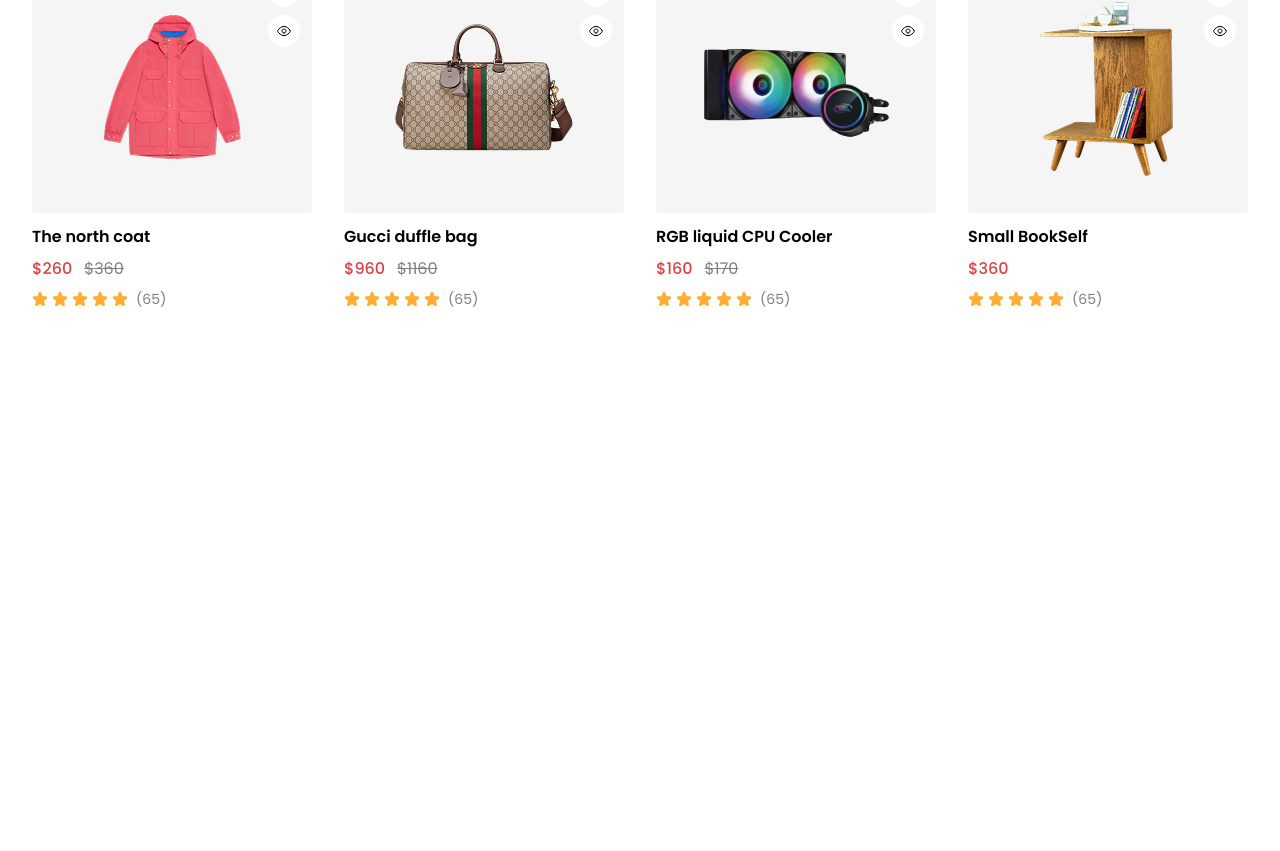
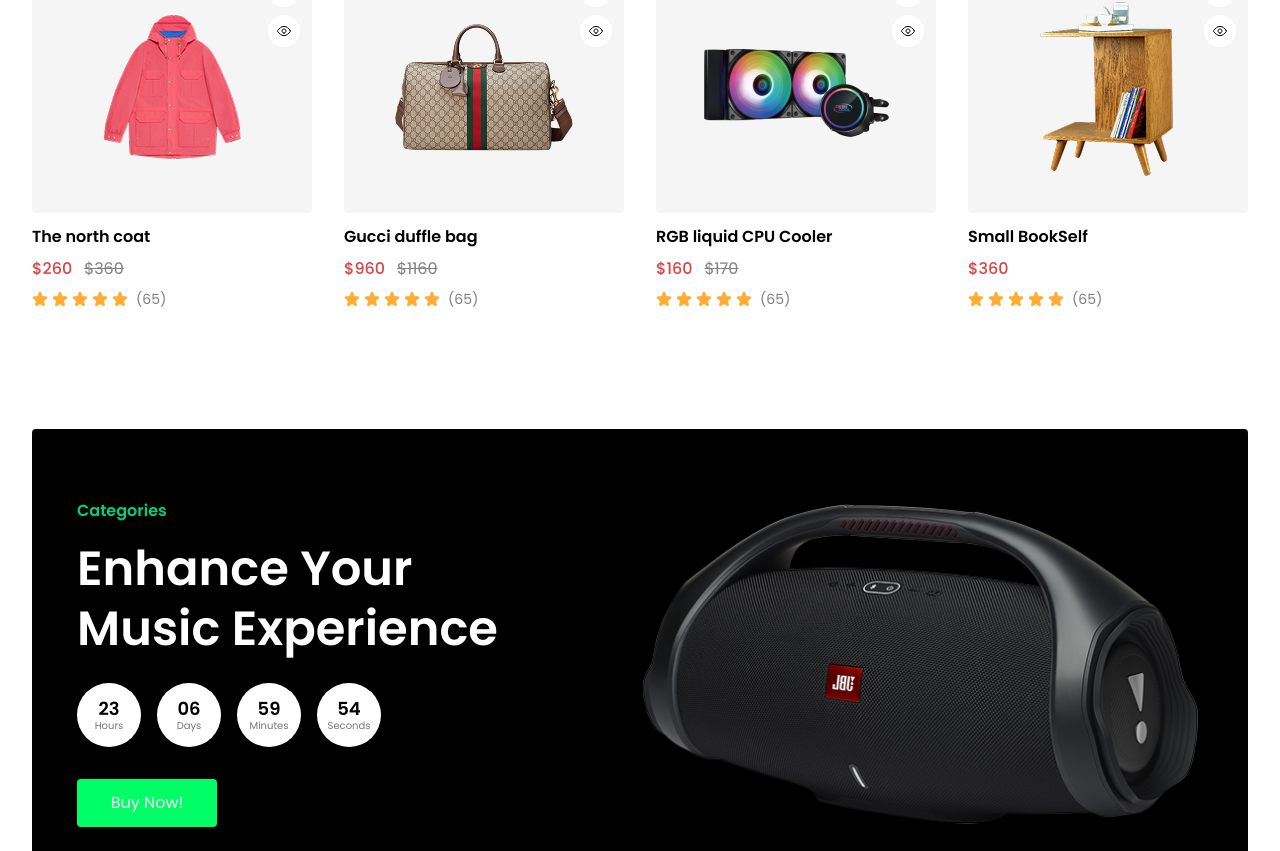
Before and after one commit to diyornv/react-narmativ, a React app: page / in a window 1280 px wide. Shown: the part 1946-2797 px from the top of the page. Before the commit the page ends 2295 px from the top, so only its background shows below. Built offline with nearby package versions, Linux system fonts and the light colour scheme; the HTML template or start-up script is replaced by a standard one.

Commit message:
jbl page

```diff
--- /dev/null
+++ b/src/components/JblBanner.jsx
@@ -0,0 +1,78 @@
+import React, { useEffect, useMemo, useState } from "react";
+import jblImg from "../assets/img/jbl.png";
+
+const MILLISECONDS_IN = {
+  second: 1000,
+  minute: 60 * 1000,
+  hour: 60 * 60 * 1000,
+  day: 24 * 60 * 60 * 1000,
+};
+
+const getTimeLeft = (target) => {
+  const diff = Math.max(0, target - Date.now());
+  return {
+    hours: Math.floor(diff / MILLISECONDS_IN.hour) % 24,
+    days: Math.floor(diff / MILLISECONDS_IN.day),
+    minutes: Math.floor((diff % MILLISECONDS_IN.hour) / MILLISECONDS_IN.minute),
+    seconds: Math.floor(
+      (diff % MILLISECONDS_IN.minute) / MILLISECONDS_IN.second
+    ),
+  };
+};
+
+const TimePill = ({ value, label }) => (
+  <div className="w-[64px] h-[64px] rounded-full bg-white flex flex-col items-center justify-center">
+    <span className="text-[18px] font-semibold leading-[22px]">
+      {String(value).padStart(2, "0")}
+    </span>
+    <span className="text-[10px] text-[#777] leading-[12px]">{label}</span>
+  </div>
+);
+
+const JblBanner = () => {
+  const targetTime = useMemo(() => Date.now() + 7 * MILLISECONDS_IN.day, []);
+  const [time, setTime] = useState(() => getTimeLeft(targetTime));
+
+  useEffect(() => {
+    const id = setInterval(() => setTime(getTimeLeft(targetTime)), 1000);
+    return () => clearInterval(id);
+  }, [targetTime]);
+
+  return (
+    <section className="w-full mt-20 mb-20">
+      <div className="container">
+        <div className="w-full bg-[#000000] rounded flex items-stretch px-[45px] py-[70px]">
+          <div className="flex-1 text-white flex flex-col justify-center">
+            <span className="text-[#00D084] font-semibold mb-4">
+              Categories
+            </span>
+            <h3 className="text-5xl font-semibold leading-[60px] mb-6">
+              Enhance Your <br /> Music Experience
+            </h3>
+            <div className="flex items-center gap-4 mb-8 text-[#000]">
+              <TimePill value={time.hours} label="Hours" />
+              <TimePill value={time.days} label="Days" />
+              <TimePill value={time.minutes} label="Minutes" />
+              <TimePill value={time.seconds} label="Seconds" />
+            </div>
+            <button
+              type="button"
+              className="bg-[#00FF66] text-[#FAFAFA] px-8 py-3 rounded w-[140px] cursor-pointer"
+            >
+              Buy Now!
+            </button>
+          </div>
+          <div className="flex-1 flex items-center justify-center">
+            <img
+              src={jblImg}
+              alt="JBL"
+              className="max-h-[360px] object-contain"
+            />
+          </div>
+        </div>
+      </div>
+    </section>
+  );
+};
+
+export default JblBanner;
--- a/src/main.jsx
+++ b/src/main.jsx
@@ -8,6 +8,7 @@
 import FlashSales from "./components/FlashSales";
 import CategorySlider from "./components/CategorySlider";
 import BestSelling from "./components/BestSelling";
+import JblBanner from "./components/JblBanner";
 
 ReactDOM.createRoot(document.getElementById("root")).render(
   <React.StrictMode>
@@ -20,5 +21,6 @@
     <FlashSales />
     <CategorySlider />
     <BestSelling />
+    <JblBanner />
   </React.StrictMode>
 );
```
Also changed, not shown: src/assets/img/jbl.png (added).
